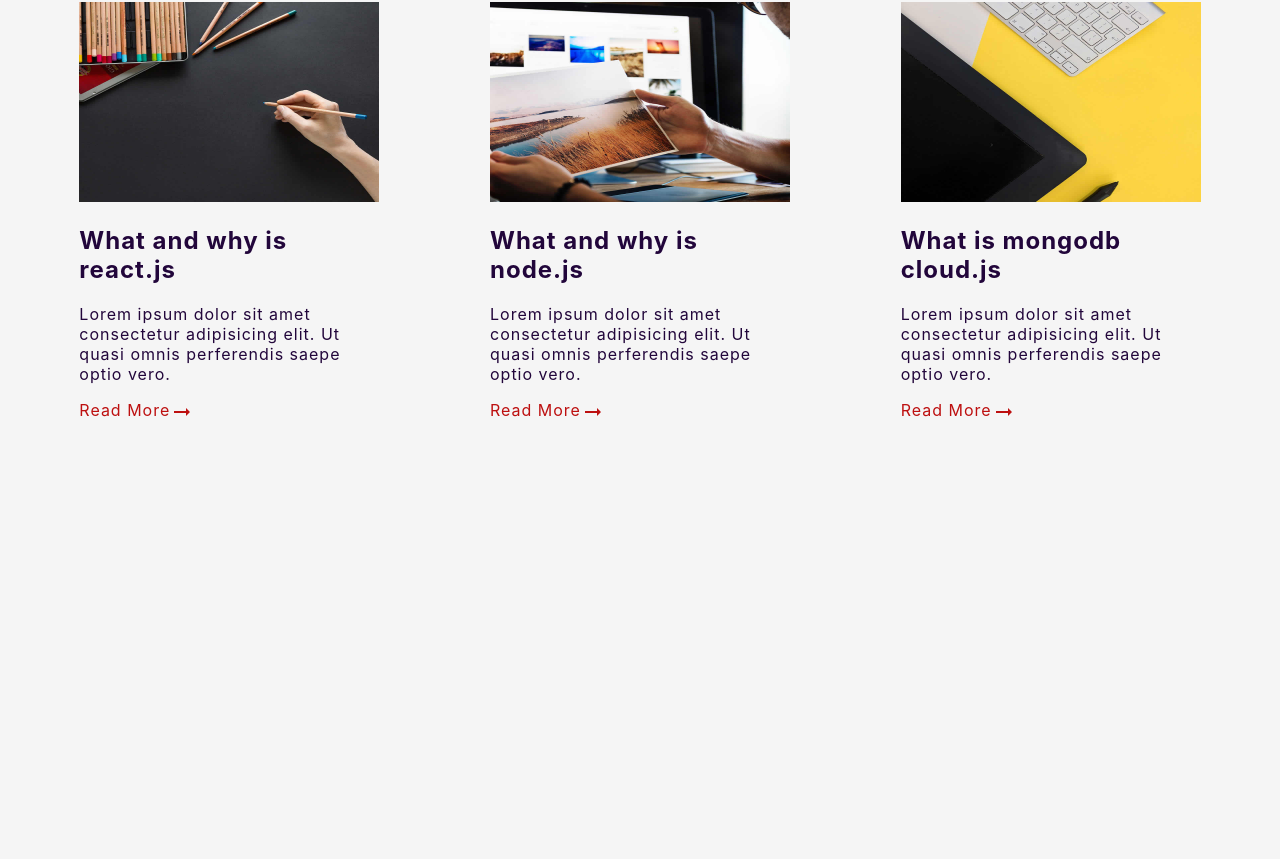
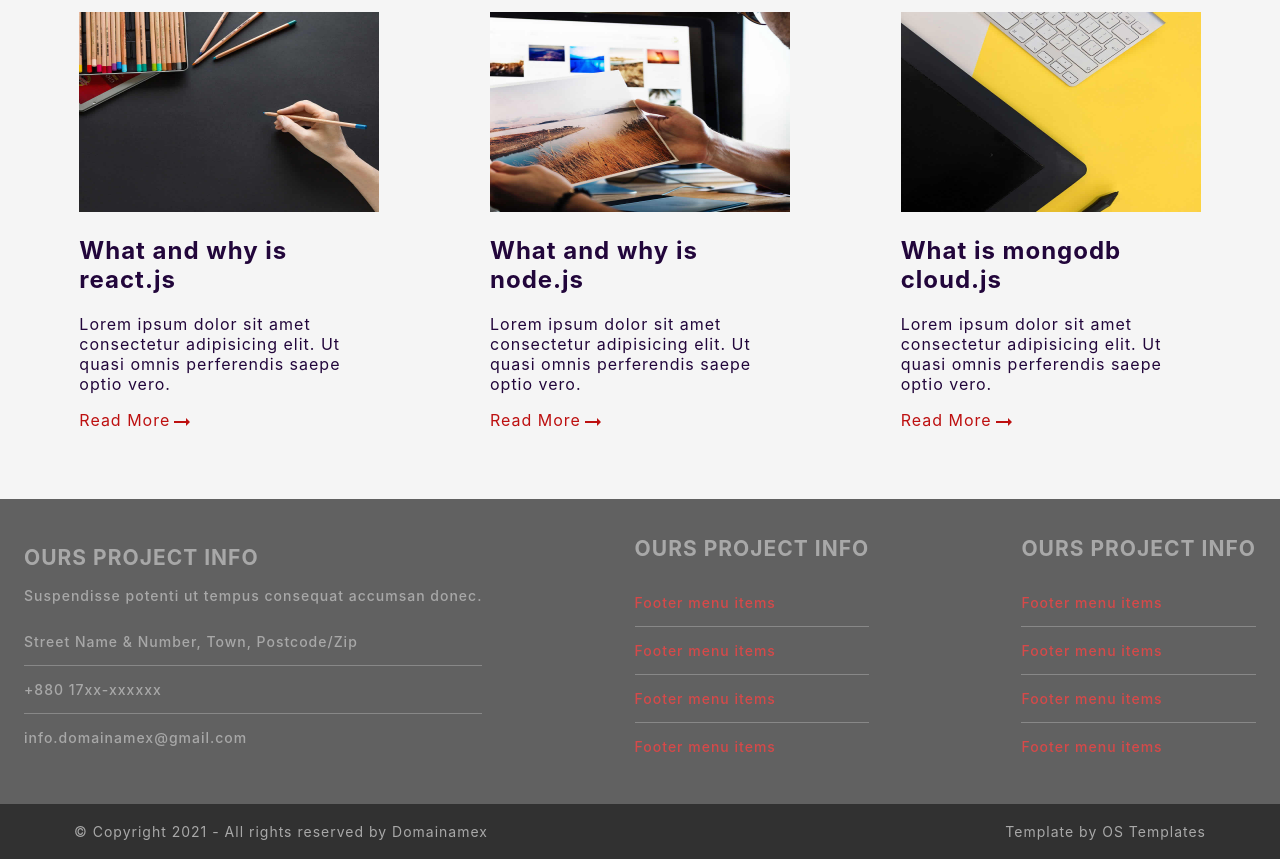
Before and after one commit to simons-devtools/service-info, a React (Create React App) app: page / in a window 1280 px wide. Shown: the part 2796-3655 px from the top of the page. Before the commit the page ends 3285 px from the top, so only its background shows below. Built offline with nearby package versions, Linux system fonts and the light colour scheme.

Commit message:
fixed the footer sec

```diff
--- a/src/Layouts/Default/Footer/FooterTop.js
+++ b/src/Layouts/Default/Footer/FooterTop.js
@@ -0,0 +1,55 @@
+import React from 'react';
+import './FooterTop.modules.css';
+import { Container } from '@material-ui/core';
+import { Link } from 'react-router-dom';
+
+const FooterTop = () => {
+    return (
+        <footer>
+            <div className="footer-wrapper">
+                <Container>
+                    <div className="footer-body">
+                        <div className="footer-info">
+                            <h2>Ours project info</h2>
+                            <p>Suspendisse potenti ut tempus consequat accumsan donec.</p>
+                            <ul>
+                                <li>Street Name & Number, Town, Postcode/Zip</li>
+                                <li>+880 17xx-xxxxxx</li>
+                                <li>info.domainamex@gmail.com</li>
+                            </ul>
+                        </div>
+                        <div className="footer-info">
+                            <h2>Ours project info</h2>
+                            <ul>
+                                <li><Link to="/">Footer menu items</Link></li>
+                                <li><Link to="/">Footer menu items</Link></li>
+                                <li><Link to="/">Footer menu items</Link></li>
+                                <li><Link to="/">Footer menu items</Link></li>
+                            </ul>
+                        </div>
+                        <div className="footer-info">
+                            <h2>Ours project info</h2>
+                            <ul>
+                                <li><Link to="/">Footer menu items</Link></li>
+                                <li><Link to="/">Footer menu items</Link></li>
+                                <li><Link to="/">Footer menu items</Link></li>
+                                <li><Link to="/">Footer menu items</Link></li>
+                            </ul>
+                        </div>
+                    </div>
+                </Container>
+            </div>
+
+            <div className="footer-bottom-body">
+                <Container>
+                    <div className="footer-bottom-content">
+                        <p>&copy; Copyright 2021 - All rights reserved by Domainamex</p>
+                        <p>Template by OS Templates</p>
+                    </div>
+                </Container>
+            </div>
+        </footer>
+    );
+};
+
+export default FooterTop;
--- /dev/null
+++ b/src/Layouts/Default/Footer/FooterTop.modules.css
@@ -0,0 +1,62 @@
+.footer-wrapper {
+    font-size: 14px;
+    font-weight: 500;
+    padding: 20px 0;
+    color: #a8a8a8;
+    background-color: #616161;
+}
+
+.footer-body {
+    display: flex;
+    flex-wrap: wrap;
+    justify-content: space-between;
+    align-items: center;
+}
+
+.footer-info h2 {
+    text-transform: uppercase;
+}
+
+.footer-info ul {
+    list-style: none;
+    padding-inline-start: 0;
+}
+
+.footer-info li {
+    padding: 15px 0;
+    border-bottom: 1px solid #888888;
+}
+
+.footer-info li:last-child {
+    border-bottom: none;
+}
+
+.footer-info li a {
+    text-decoration: none;
+    color: #d64949;
+}
+
+.footer-info li a:hover {
+    color: #66b1ee;
+}
+
+.footer-bottom-body {
+    font-size: 14px;
+    padding: 5px 0;
+    color: #a8a8a8;
+    background-color: #313131;
+}
+
+.footer-bottom-content {
+    display: flex;
+    flex-wrap: wrap;
+    justify-content: space-between;
+    align-items: center;
+    margin: 0 50px;
+}
+
+@media (max-width: 768px) {
+    .footer-bottom-content {
+        margin: 0;
+    }
+}
--- a/src/Layouts/Home/HComponents/ServiceContent.js
+++ b/src/Layouts/Home/HComponents/ServiceContent.js
@@ -1,7 +1,7 @@
 import React from 'react';
 
 const ServiceContent = (props) => {
-    const { _id, name, icon } = props.service;
+    const { name, icon } = props.service;
 
     return (
         <div className="service">
--- a/src/Layouts/Home/HSections/HBlogs.js
+++ b/src/Layouts/Home/HSections/HBlogs.js
@@ -9,8 +9,8 @@ import image3 from '../../../Assets/Home-images/blog-3.jpg';
 const HBlogs = () => {
     const blogs = [
         { "_id": 1, "title": "What and why is react.js", "image": image1 },
-        { "_id": 1, "title": "What and why is node.js", "image": image2 },
-        { "_id": 1, "title": "What is mongodb cloud.js", "image": image3 },
+        { "_id": 2, "title": "What and why is node.js", "image": image2 },
+        { "_id": 3, "title": "What is mongodb cloud.js", "image": image3 },
     ];
 
     return (
--- a/src/Layouts/Home/HSections/Projects.js
+++ b/src/Layouts/Home/HSections/Projects.js
@@ -13,13 +13,13 @@ import project6 from '../../../Assets/Home-images/project-6.png';
 const Projects = () => {
     const projects = [
         { "_id": 1, "title": "Ema-john", "image": project1 },
-        { "_id": 1, "title": "Desh-tourism", "image": project2 },
-        { "_id": 1, "title": "Child-care", "image": project3 },
-        { "_id": 1, "title": "Rajshopnil", "image": project4 },
-        { "_id": 1, "title": "Vanila-books", "image": project5 },
-        { "_id": 1, "title": "Consultations", "image": project6 },
-        { "_id": 1, "title": "Ema-john", "image": project1 },
-        { "_id": 1, "title": "Vanila-books", "image": project5 },
+        { "_id": 2, "title": "Desh-tourism", "image": project2 },
+        { "_id": 3, "title": "Child-care", "image": project3 },
+        { "_id": 4, "title": "Rajshopnil", "image": project4 },
+        { "_id": 5, "title": "Vanila-books", "image": project5 },
+        { "_id": 6, "title": "Consultations", "image": project6 },
+        { "_id": 7, "title": "Ema-john", "image": project1 },
+        { "_id": 8, "title": "Vanila-books", "image": project5 },
     ];
 
     return (
--- a/src/Layouts/Home/HStylies/HeaderContent.modules.css
+++ b/src/Layouts/Home/HStylies/HeaderContent.modules.css
@@ -19,7 +19,7 @@ article p {
 }
 
 .outline-btn {
-    height: 40px;
+    height: 50px;
     font-size: 16px;
     letter-spacing: 2px;
     font-weight: 700;
--- a/src/Layouts/Home/Home.js
+++ b/src/Layouts/Home/Home.js
@@ -5,6 +5,7 @@ import Services from './HSections/Services';
 import Projects from './HSections/Projects';
 import Learn from './HSections/Learn';
 import HBlogs from './HSections/HBlogs';
+import FooterTop from '../Default/Footer/FooterTop';
 
 const Home = () => {
     return (
@@ -15,6 +16,7 @@ const Home = () => {
             <Projects />
             <Learn />
             <HBlogs />
+            <FooterTop />
         </main>
     );
 };
```
Also changed, not shown: src/Layouts/Default/Footer/FooterTop.module.css (deleted).
